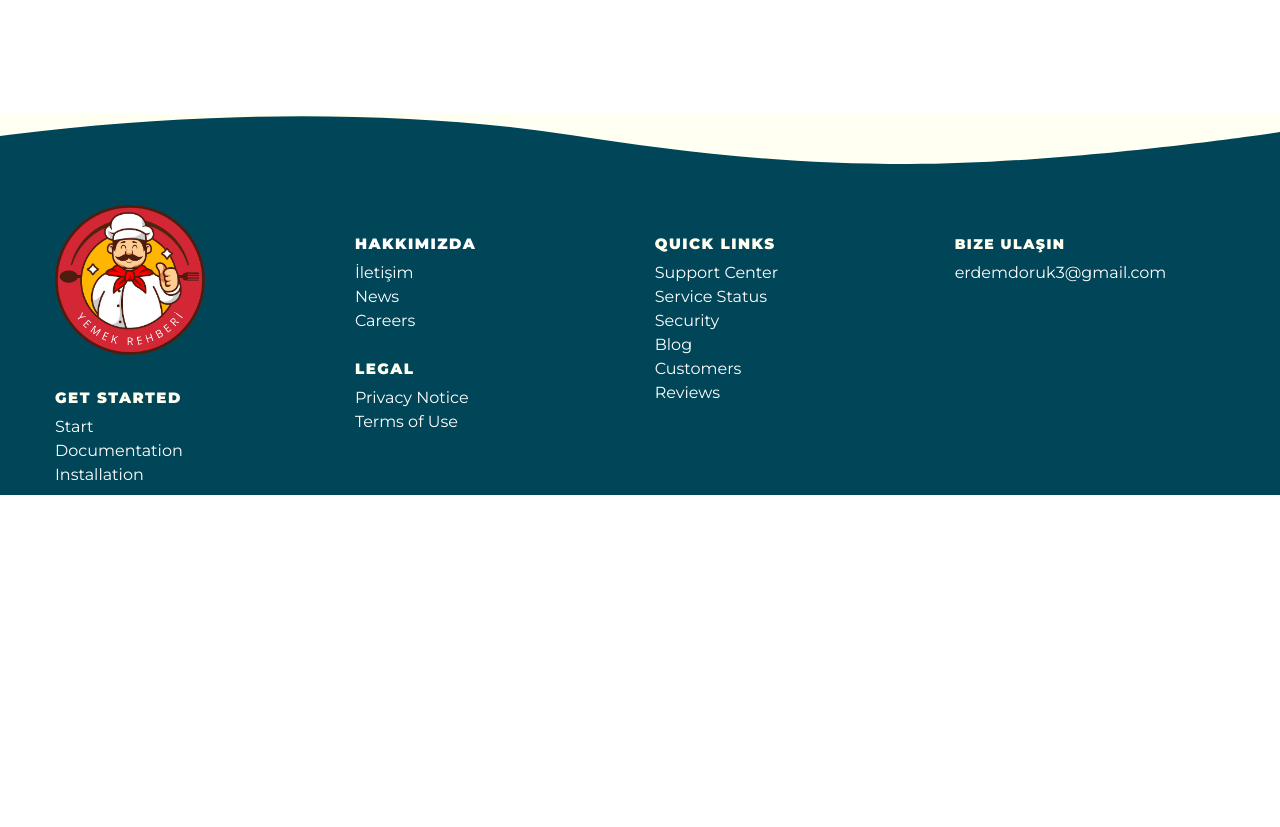
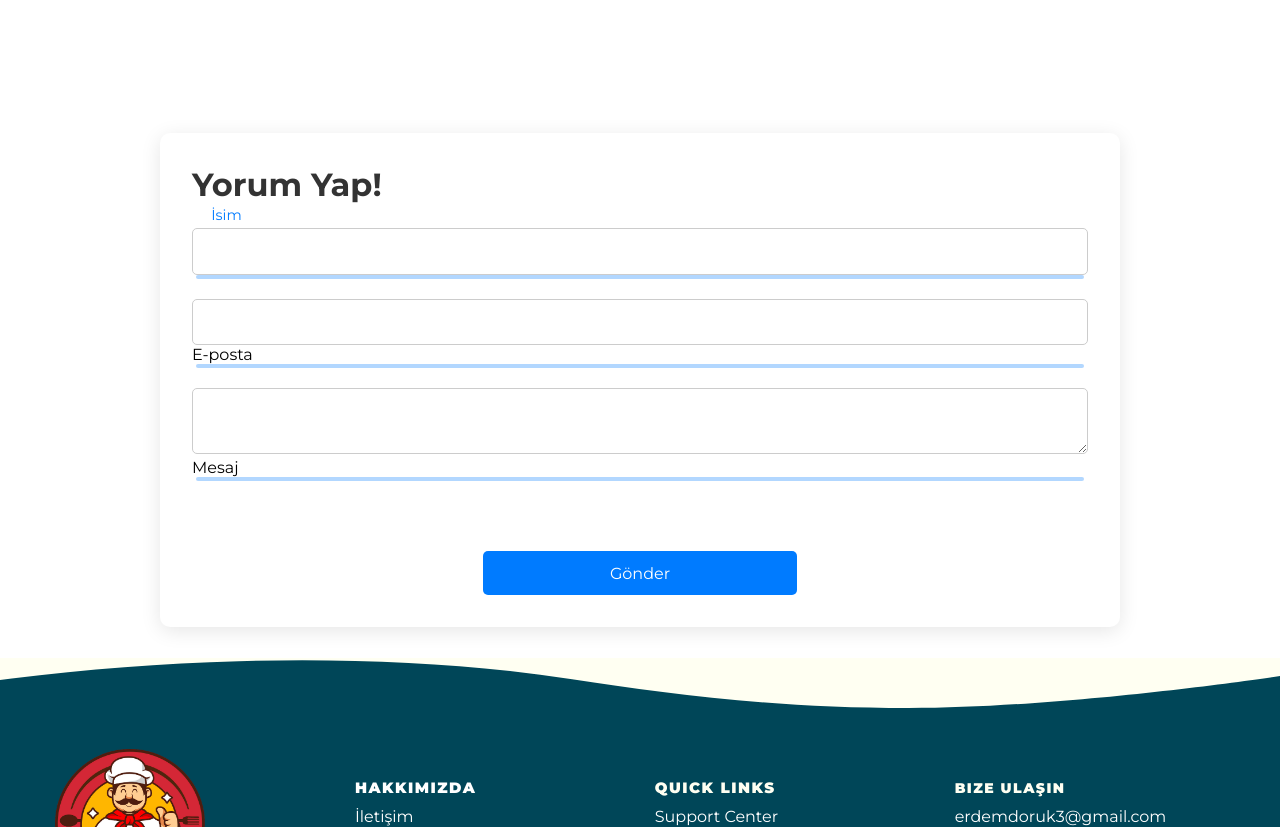
Before and after one commit to realerdemdoruk/meal-recipe-website, a React (Create React App) app: page /meal/52772 in a window 1280 px wide. Shown: the part 1560-2387 px from the top of the page. Before the commit the page ends 2055 px from the top, so only its background shows below. Built offline with nearby package versions, Linux system fonts and the light colour scheme.

Commit message:
Düzenlemeler

```diff
--- a/src/Contact/Contact.css
+++ b/src/Contact/Contact.css
@@ -92,3 +92,13 @@
   .contact__button:hover {
     background-color: #0056b3;
   }
+  .contact__success {
+    margin-top: 1rem;
+    padding: 0.8rem 1rem;
+    background-color: #28a745;
+    color: white;
+    text-align: center;
+    border-radius: 5px;
+    font-size: 1rem;
+    box-shadow: 0 2px 10px rgba(0, 0, 0, 0.1);
+  }
--- a/src/components/MealDetailsPage/MealDetailsPage.jsx
+++ b/src/components/MealDetailsPage/MealDetailsPage.jsx
@@ -1,21 +1,21 @@
 // src/components/MealDetailsPage/MealDetailsPage.jsx
-import React from 'react';
-import { useParams } from 'react-router-dom';
-import data from '../../data/meals.json'; // JSON dosyasını içe aktarın
-import '../../dist.css/MealDetailsPage.css'; // Stil dosyasını unutmayın
-import Salad from '../../img/salad.gif';
-import Hat from '../../img/hat.gif';
-import Video from '../../img/video.gif';
-import { motion } from 'framer-motion';
-import ReactPlayer from 'react-player';
-import { useLikedMeals } from '../../context/LikedMealsContext'; // Context'ten hook'u import et
+import React from "react";
+import { useParams } from "react-router-dom";
+import data from "../../data/meals.json"; // JSON dosyasını içe aktarın
+import "../../dist.css/MealDetailsPage.css"; // Stil dosyasını unutmayın
+import Salad from "../../img/salad.gif";
+import Hat from "../../img/hat.gif";
+import Video from "../../img/video.gif";
+import { motion } from "framer-motion";
+import ReactPlayer from "react-player";
+import { useLikedMeals } from "../../context/LikedMealsContext"; // Context'ten hook'u import et
 
 const MealDetailsPage = () => {
   const { idMeal } = useParams();
   const { addMealToLiked } = useLikedMeals(); // Context'ten addMealToLiked fonksiyonunu al
 
   // Meal verisini filtrele
-  const meal = data.meals.find(meal => meal.idMeal === idMeal);
+  const meal = data.meals.find((meal) => meal.idMeal === idMeal);
 
   const handleLike = () => {
     addMealToLiked(meal);
@@ -32,12 +32,15 @@ const MealDetailsPage = () => {
           className="left__container"
           initial={{ opacity: 0, x: -50 }}
           animate={{ opacity: 1, x: 0 }}
-          transition={{ duration: 1, delay: 0.5, type: 'spring' }}
+          transition={{ duration: 1, delay: 0.5, type: "spring" }}
         >
           <img src={meal.strMealThumb} alt="Meal" />
           <div className="meal__name">
             <h2>{meal.strMeal}</h2>
-            <p className="meal__area"><i className='bx bx-map'></i>{meal.strArea}</p>
+            <p className="meal__area">
+              <i className="bx bx-map"></i>
+              {meal.strArea}
+            </p>
             <p>Kategori: {meal.strCategory}</p>
           </div>
         </motion.div>
@@ -48,7 +51,13 @@ const MealDetailsPage = () => {
               initial={{ opacity: 0, y: 10 }}
               animate={{ opacity: 1, y: 0 }}
               exit={{ opacity: 0, y: 10 }}
-              transition={{ duration: 1, delay: 1, ease: 'easeOut', type: 'spring', stiffness: 200 }}
+              transition={{
+                duration: 1,
+                delay: 1,
+                ease: "easeOut",
+                type: "spring",
+                stiffness: 200,
+              }}
             >
               <img src={Salad} alt="Salad" />
               Malzemeler
@@ -57,14 +66,23 @@ const MealDetailsPage = () => {
               initial={{ opacity: 0, y: 10 }}
               animate={{ opacity: 1, y: 0 }}
               exit={{ opacity: 0, y: 10 }}
-              transition={{ duration: 1, delay: 1.2, ease: 'easeOut', type: 'spring', stiffness: 200 }}
+              transition={{
+                duration: 1,
+                delay: 1.2,
+                ease: "easeOut",
+                type: "spring",
+                stiffness: 200,
+              }}
             >
               <ul className="ingredients">
-                {Array.from({ length: 20 }, (_, i) => i + 1).map(i => (
+                {Array.from({ length: 20 }, (_, i) => i + 1).map(
+                  (i) =>
                     meal[`strIngredient${i}`] && (
                       <li key={i} className="ingredient">
                         <img
-                        src={`https://www.themealdb.com/images/ingredients/${meal[`strIngredient${i}`]}.png`}
+                          src={`https://www.themealdb.com/images/ingredients/${
+                            meal[`strIngredient${i}`]
+                          }.png`}
                           alt="ingredient"
                         />
                         <div className="ingredient__info">
@@ -73,14 +91,20 @@ const MealDetailsPage = () => {
                         </div>
                       </li>
                     )
-                ))}
+                )}
               </ul>
               <motion.button
                 initial={{ opacity: 0, y: 10 }}
                 animate={{ opacity: 1, y: 0 }}
                 exit={{ opacity: 0, y: 10 }}
                 onClick={handleLike}
-                transition={{ duration: 1, delay: 1, ease: 'easeOut', type: 'spring', stiffness: 200 }}
+                transition={{
+                  duration: 1,
+                  delay: 1,
+                  ease: "easeOut",
+                  type: "spring",
+                  stiffness: 200,
+                }}
               >
                 Beğendim
               </motion.button>
@@ -92,7 +116,13 @@ const MealDetailsPage = () => {
               initial={{ opacity: 0, y: 10 }}
               animate={{ opacity: 1, y: 0 }}
               exit={{ opacity: 0, y: 10 }}
-              transition={{ duration: 1, delay: 1, ease: 'easeOut', type: 'spring', stiffness: 200 }}
+              transition={{
+                duration: 1,
+                delay: 1,
+                ease: "easeOut",
+                type: "spring",
+                stiffness: 200,
+              }}
             >
               <img src={Hat} alt="Hat" />
               Talimatlar
@@ -101,35 +131,100 @@ const MealDetailsPage = () => {
               initial={{ opacity: 0, y: 10 }}
               animate={{ opacity: 1, y: 0 }}
               exit={{ opacity: 0, y: 10 }}
-              transition={{ duration: 1, delay: 1.2, ease: 'easeOut', type: 'spring', stiffness: 200 }}
+              transition={{
+                duration: 1,
+                delay: 1.2,
+                ease: "easeOut",
+                type: "spring",
+                stiffness: 200,
+              }}
             >
               <div className="instruction">
                 {meal.strInstructions.split(". ").map((instruction, index) => (
-                  <p key={index}><i className='bx bx-cube-alt'></i>{instruction}</p>
+                  <p key={index}>
+                    <i className="bx bx-cube-alt"></i>
+                    {instruction}
+                  </p>
                 ))}
               </div>
             </motion.div>
           </div>
         </div>
 
-        {meal.strYoutube &&
+        {meal.strYoutube && (
           <motion.div
             className="video__container"
             initial={{ opacity: 0, y: 10 }}
             animate={{ opacity: 1, y: 0 }}
             exit={{ opacity: 0, y: 10 }}
-            transition={{ duration: 1, delay: 3, ease: 'easeOut', type: 'spring', stiffness: 200 }}
+            transition={{
+              duration: 1,
+              delay: 3,
+              ease: "easeOut",
+              type: "spring",
+              stiffness: 200,
+            }}
           >
-            <h2><img src={Video} alt="Video" /> Yapılışı!</h2>
+            <h2>
+              <img src={Video} alt="Video" /> Yapılışı!
+            </h2>
             <div className="video">
               <ReactPlayer
-                width='100%'
+                width="100%"
                 className="video"
                 url={meal.strYoutube}
               />
             </div>
           </motion.div>
-        }
+        )}
+
+        <div className="userComment">
+          <h2>Yorum Yap!</h2>
+          <div className="video">
+            <form className="user__form">
+              <div className="input__group">
+                <input
+                  type="text"
+                  name="name"
+                  required
+            className="user__input"
+                />
+                <label className="user__label">İsim</label>
+                <span className="user__shadow"></span>
+              </div>
+
+              <div className="input__group">
+                <input
+                  type="email"
+                  name="email"
+                  required
+                  className="user__input"
+                />
+                <label className="user">E-posta</label>
+                <span className="user__shadow"></span>
+              </div>
+
+              <div className="input__group">
+                <textarea
+                  name="message"
+                  required
+                  className="user__textarea"
+                />
+                <label className="user">Mesaj</label>
+                <span className="user__shadow"></span>
+              </div>
+
+              <motion.button
+                whileHover={{ scale: 1.05 }}
+                whileTap={{ scale: 0.95 }}
+                type="submit"
+                className="contact__button"
+              >
+                Gönder
+              </motion.button>
+            </form>
+          </div>
+        </div>
       </div>
     </div>
   );
--- a/src/components/MealDetailsPage/MealDetailsPage.scss
+++ b/src/components/MealDetailsPage/MealDetailsPage.scss
@@ -400,3 +400,94 @@
         }
     }
 }
+
+.userComment {
+    margin-top: 50PX;
+    padding: 2rem;
+    background-color: #fff;
+    border-radius: 10px;
+    box-shadow: 0 4px 20px rgba(0, 0, 0, 0.1);
+
+    h2 {
+    //   text-align: center;
+      margin-bottom: 1.5rem;
+      font-size: 2rem;
+      color: #333;
+    }
+
+    .video {
+      .user__form {
+        display: flex;
+        flex-direction: column;
+        gap: 1.5rem;
+
+        .input__group {
+          position: relative;
+
+          .user__input,
+          .user__textarea {
+            width: 100%;
+            padding: 0.8rem;
+            border: 1px solid #ccc;
+            border-radius: 5px;
+            font-size: 1rem;
+            transition: border-color 0.3s ease;
+            outline: none;
+          }
+
+          .user__input:focus,
+          .user__textarea:focus {
+            border-color: #007bff;
+          }
+
+          .user__label {
+            position: absolute;
+            top: 50%;
+            left: 1rem;
+            transform: translateY(-50%);
+            background: #fff;
+            padding: 0 0.2rem;
+            color: #777;
+            transition: all 0.3s ease;
+            pointer-events: none;
+          }
+
+          .user__input:focus + .user__label,
+          .user__input:not(:placeholder-shown) + .user__label,
+          .user__textarea:focus + .user__label,
+          .user__textarea:not(:placeholder-shown) + .user__label {
+            top: -0.8rem;
+            font-size: 0.9rem;
+            color: #007bff;
+          }
+
+          .user__shadow {
+            position: absolute;
+            bottom: -4px;
+            left: 4px;
+            right: 4px;
+            height: 4px;
+            background: #007bff;
+            opacity: 0.3;
+            border-radius: 5px;
+          }
+        }
+
+        .contact__button {
+          padding: 0.8rem;
+          background-color: #007bff;
+          color: #fff;
+          border: none;
+          border-radius: 5px;
+          cursor: pointer;
+          font-size: 1rem;
+          transition: background-color 0.3s ease;
+          align-self: center;
+
+          &:hover {
+            background-color: #0056b3;
+          }
+        }
+      }
+    }
+  }
```
Also changed, not shown: src/Contact/Contact.jsx (+51 -5 lines), src/dist.css/MealDetailsPage.css. Lines whose indentation alone changed are shown as unchanged.
